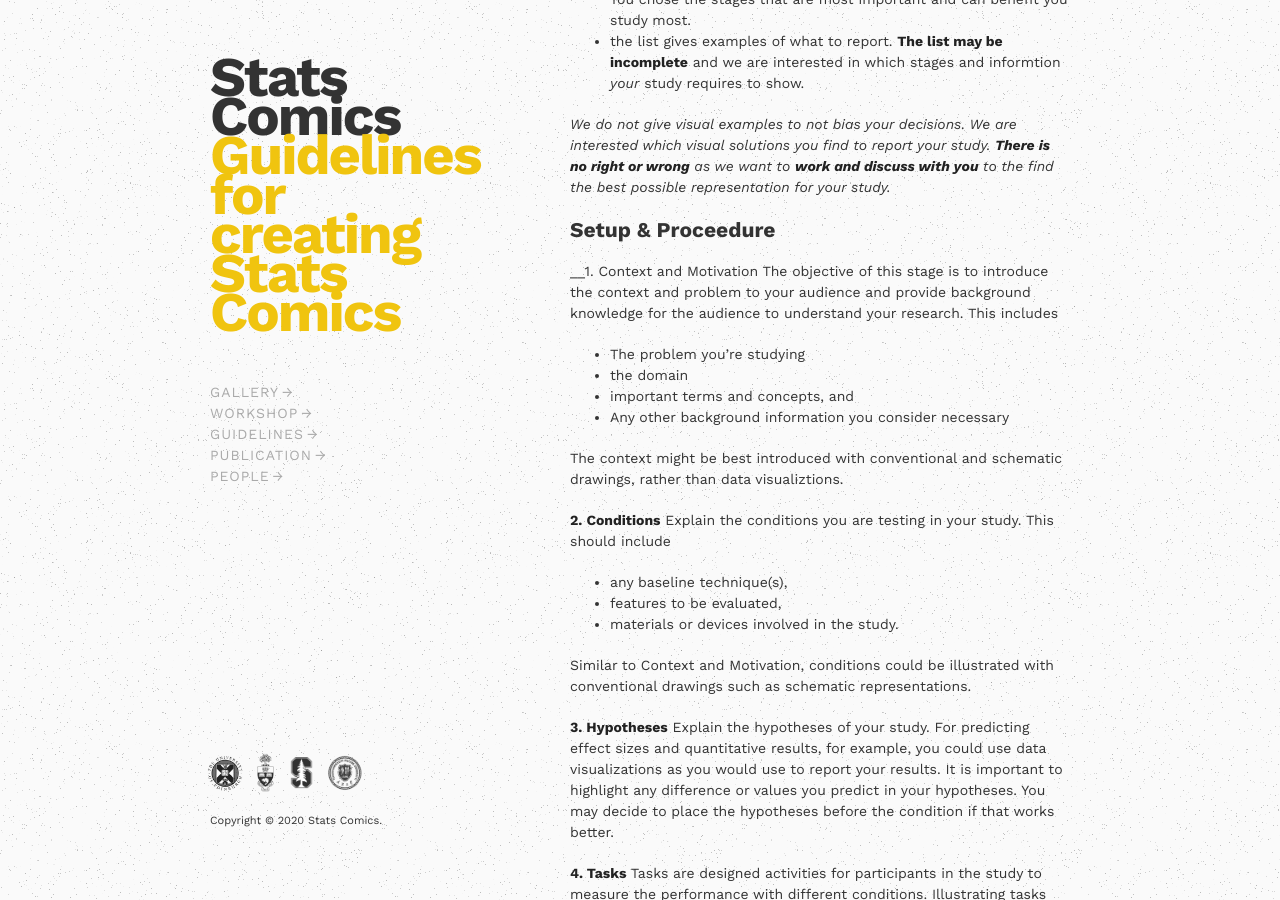
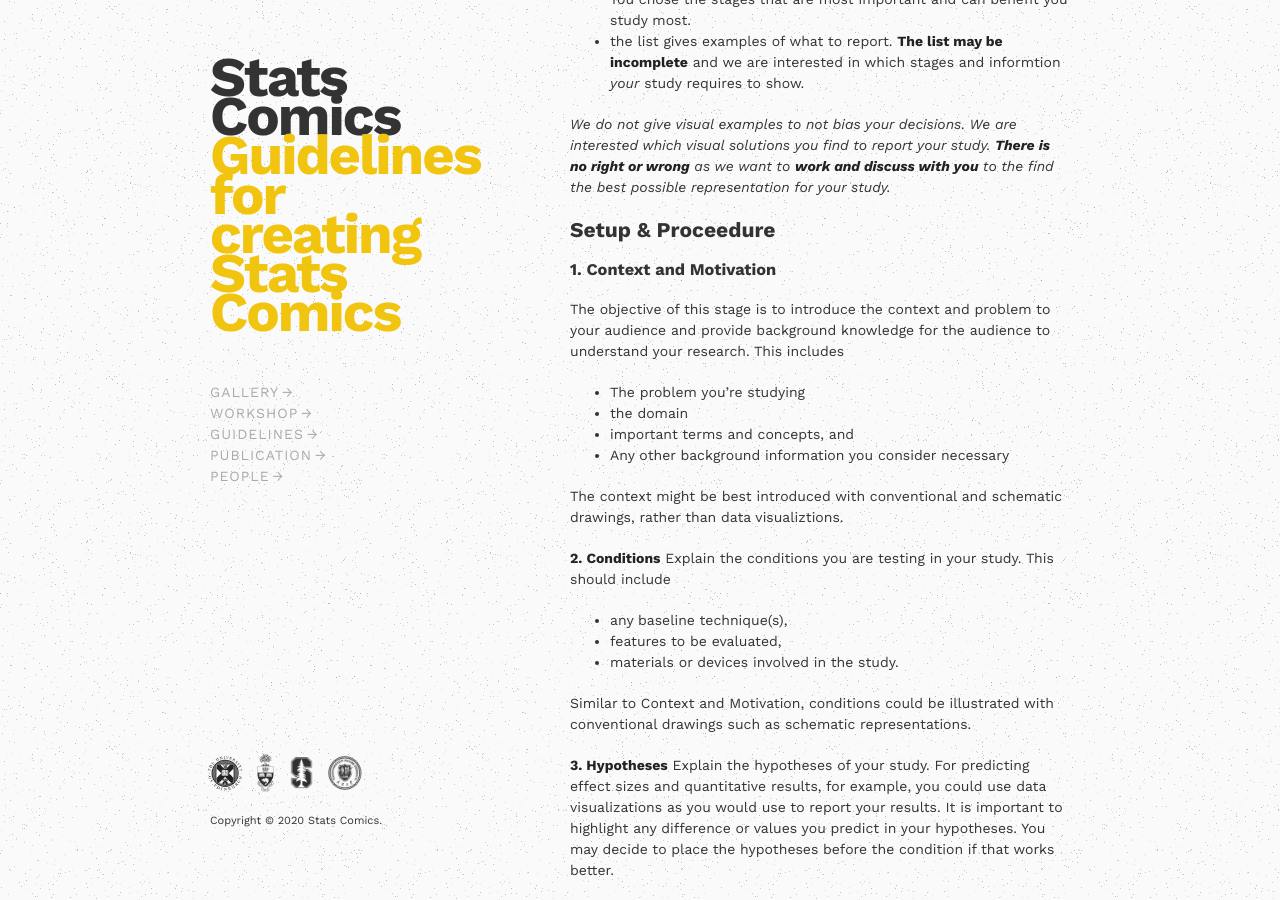
Before and after one commit to statscomics/statscomics.github.io, a Jekyll site: the page built from guidelines.md, in a window 1280 px wide and 900 px high, scrolled down 1624 px. Built offline with Jekyll 4.4.1, drawn with Linux system fonts in a browser that asks for light colours; our own code applies the rules of GitHub Pages for plain Markdown files; a script that is not in the unit is left out.

```diff
--- a/guidelines.md
+++ b/guidelines.md
@@ -48,7 +48,7 @@ _We do not give visual examples to not bias your decisions. We are interested wh
 
 ## Setup & Proceedure
 
-__1. Context and Motivation
+### 1. Context and Motivation
 The objective of this stage is to introduce the context and problem to your audience and provide background knowledge for the audience to understand your research. This includes
 * The problem you're studying
 * the domain
```
